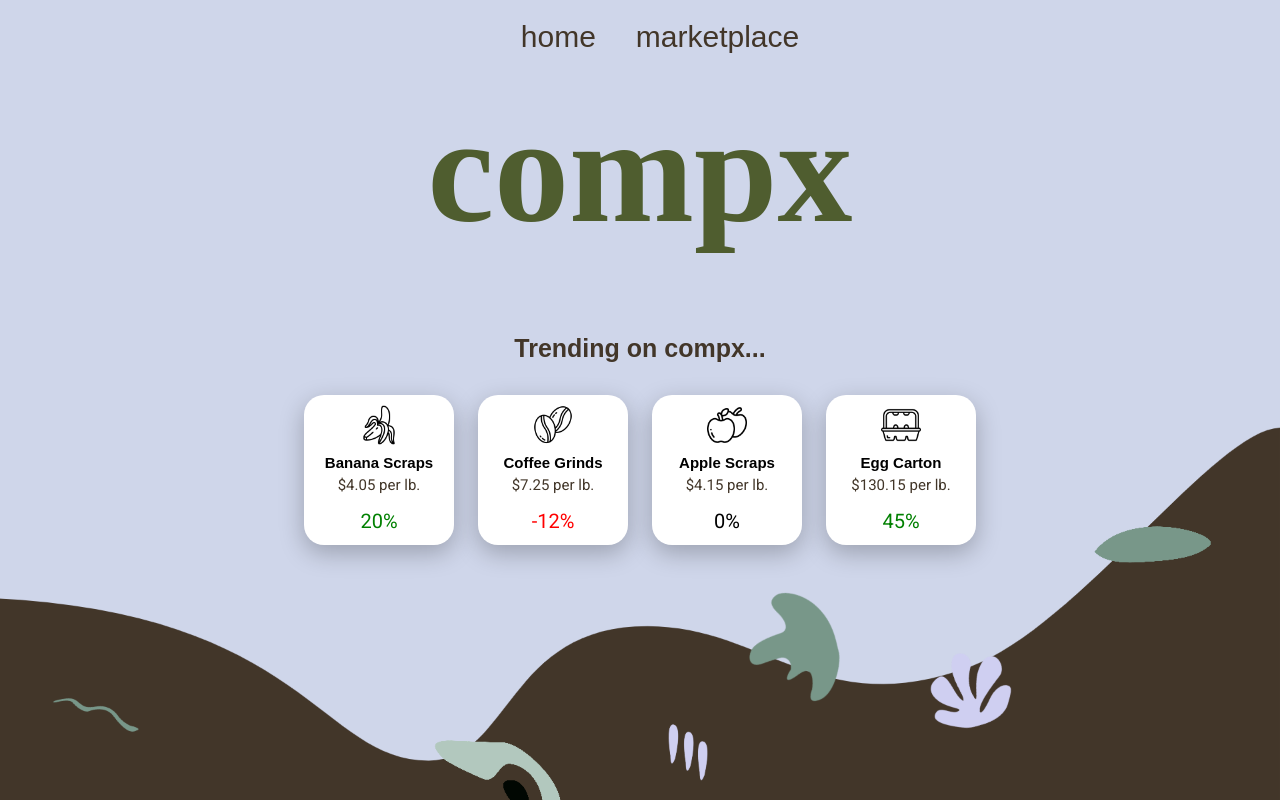
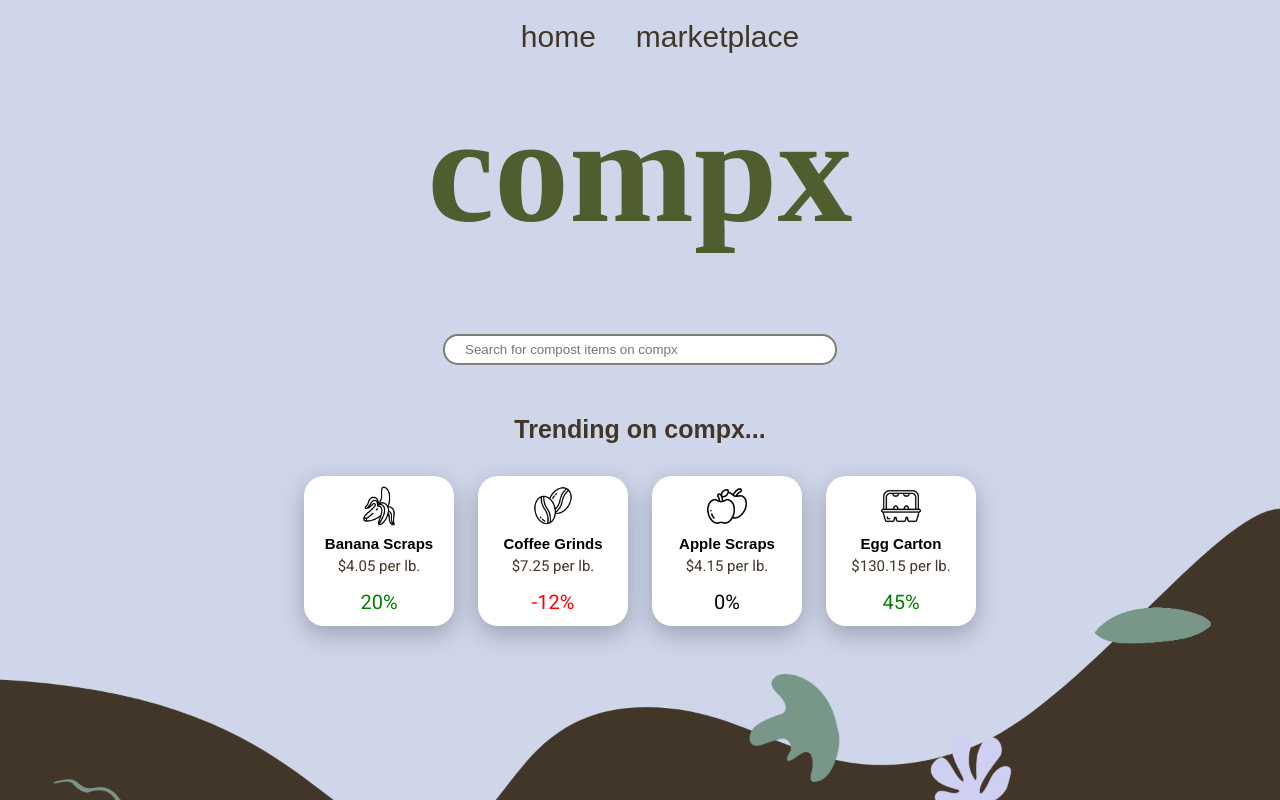
Before and after one commit to sequint/compex, an Angular app in the folder client/: page / in a window 1280 px wide. Shown: the top 800 px of the page. Built offline with nearby package versions, Linux system fonts and the light colour scheme; a web font is replaced by a local one.

Commit message:
Create a search bar comp to search through compx items

```diff
--- a/client/src/app/app.component.html
+++ b/client/src/app/app.component.html
@@ -1,4 +1,5 @@
 <nav-bar></nav-bar>
 <home-title></home-title>
+<search-bar></search-bar>
 <exchange-grid></exchange-grid>
 <compost-divider></compost-divider>
--- a/client/src/app/app.module.ts
+++ b/client/src/app/app.module.ts
@@ -5,6 +5,7 @@ import { BrowserAnimationsModule } from '@angular/platform-browser/animations';
 import { AppComponent } from './app.component';
 import { NavBarComponent } from './nav-bar/nav-bar.component';
 import { HomeTitleComponent } from './home-title/home-title.component';
+import { SearchBarComponent } from './search-bar/search-bar.component';
 import { ExchangeGridComponent } from './exchange-grid/exchange-grid.component';
 import { CompostDividerComponent } from './compost-divider/compost-divider.component';
 
@@ -14,6 +15,7 @@ import { CompostDividerComponent } from './compost-divider/compost-divider.compo
     AppComponent,
     NavBarComponent,
     HomeTitleComponent,
+    SearchBarComponent,
     ExchangeGridComponent,
     CompostDividerComponent
   ],
--- /dev/null
+++ b/client/src/app/search-bar/search-bar.component.css
@@ -0,0 +1,24 @@
+.search-bar-container {
+  text-align: center;
+  background-color: #CFD6EA;
+  padding-bottom: 50px;
+}
+
+.search-bar {
+  border: #7D7E75 solid 2px;
+  border-radius: 15px;
+  width: 350px;
+  height: 25px;
+  padding-left: 20px;
+  padding-right: 20px;
+}
+
+.search-bar:focus-visible {
+  outline: none !important;
+}
+
+@media screen and (max-width: 600px) {
+  .search-bar {
+    width: 300px;
+  }
+}
--- /dev/null
+++ b/client/src/app/search-bar/search-bar.component.html
@@ -0,0 +1,7 @@
+<div class="search-bar-container">
+  <input
+    type="text"
+    placeholder="Search for compost items on compx"
+    class="search-bar"
+  />
+</div>
```
Also changed, not shown: client/src/app/search-bar/search-bar.component.ts (added, +13 -0 lines).
